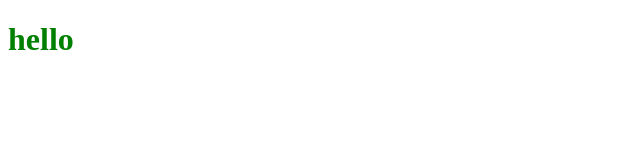
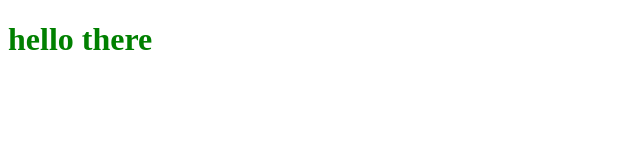
Before and after one commit to Zippoffer/vanilJSClock, a plain HTML site: page index.html in a window 1280 px wide. Shown: the whole page, without its empty margins (0-640 px from the left). Drawn offline with Linux system fonts and the light colour scheme.

Commit message:
minor test change

```diff
--- a/index.html
+++ b/index.html
@@ -7,6 +7,6 @@
 	<link rel="stylesheet" href="main.css">
 </head>
 <body>
-	<h1>hello</h1>
+	<h1>hello there</h1>
 </body>
 </html>
```
